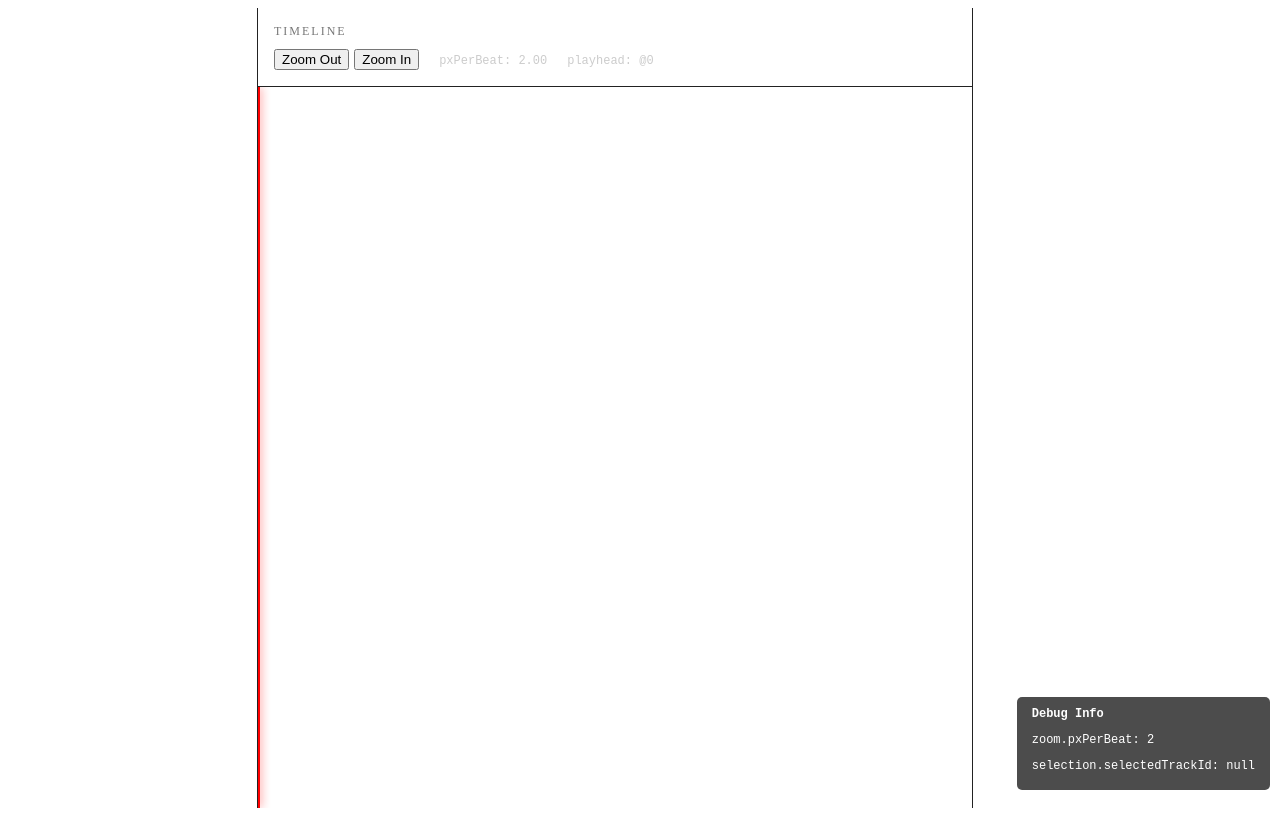
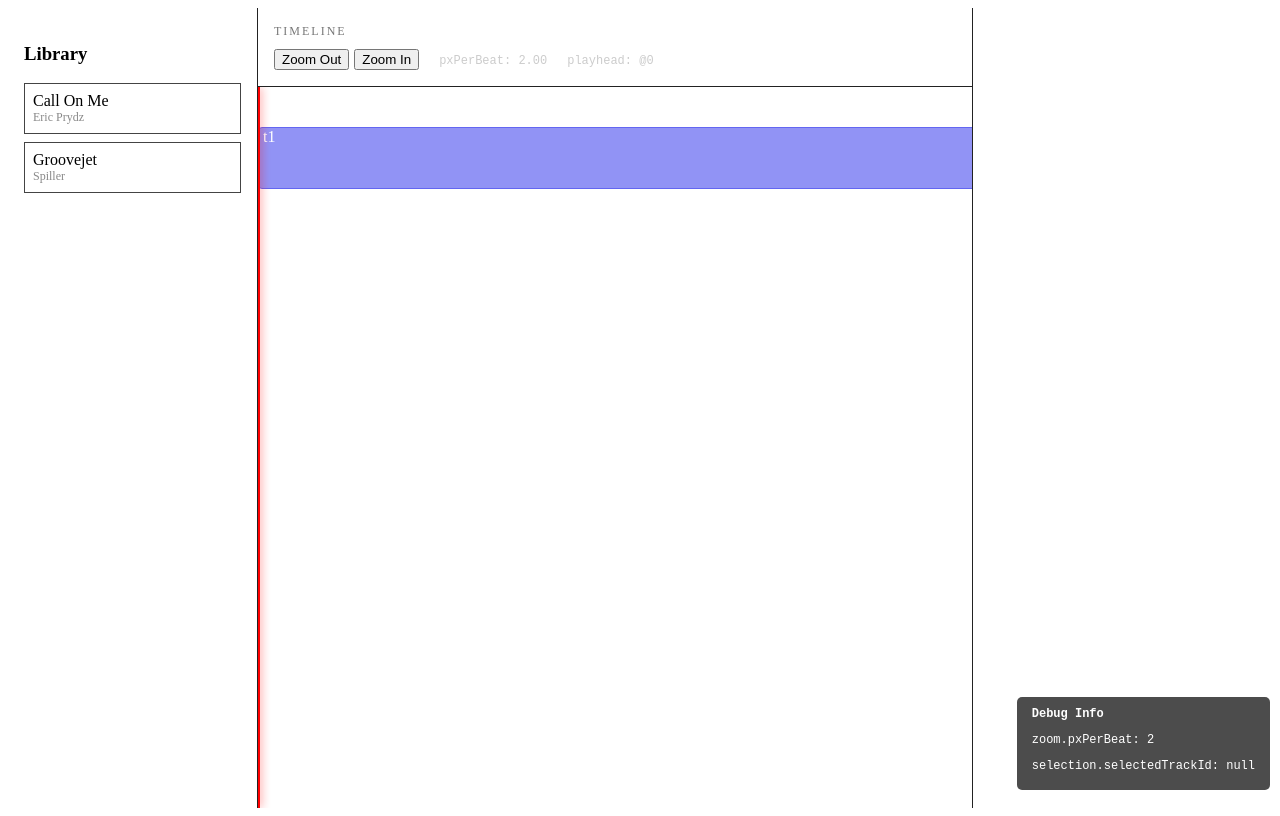
Before and after one commit to nodohq/docs, a React (Vite) app: page / in a window 1280 px wide. Built offline with nearby package versions, Linux system fonts and the light colour scheme.

Commit message:
Ticket #05 — Drag library -> timeline (create blocks)

```diff
--- a/src/App.jsx
+++ b/src/App.jsx
@@ -3,7 +3,7 @@ import React, { useEffect, useRef, useState } from "react";
 import { useProjectStore } from "./store/useProjectStore";
 import { loadProjectState } from "./storage/projectDb";
 import { subscribeProjectPersistence } from "./storage/subscribeProjectPersistence";
-import { beatToPx, pxToBeat } from "./utils/projection";
+import { beatToPx } from "./utils/projection";
 import { snapPxToBeat } from "./utils/snap";
 import Debug from "./components/Debug";
 import BeatGrid from "./components/BeatGrid";
@@ -12,17 +12,18 @@ export default function App() {
   const hydrateFromStorage = useProjectStore((s) => s.hydrateFromStorage);
 
   // --- Store State ---
+  const tracks = useProjectStore((s) => s.tracks);
+  const blocks = useProjectStore((s) => s.timeline.blocks);
+  const createBlockFromTrack = useProjectStore((s) => s.createBlockFromTrack);
   const pxPerBeat = useProjectStore((s) => s.zoom.pxPerBeat);
   const setPxPerBeat = useProjectStore((s) => s.setPxPerBeat);
   const playheadBeat = useProjectStore((s) => s.timeline.playheadBeat);
   const setPlayheadBeat = useProjectStore((s) => s.setPlayheadBeat);
 
-  // --- Ticket #04: Timeline container size for grid rendering ---
   const timelineContainerRef = useRef(null);
   const [timelineWidth, setTimelineWidth] = useState(0);
 
   useEffect(() => {
-    // Load state and set up persistence
     let stopPersistence = null;
     (async () => {
       const saved = await loadProjectState();
@@ -30,7 +31,6 @@ export default function App() {
       stopPersistence = subscribeProjectPersistence(useProjectStore);
     })();
 
-    // Set up ResizeObserver for timeline width
     const observer = new ResizeObserver(entries => {
       if (entries[0]) {
         setTimelineWidth(entries[0].contentRect.width);
@@ -46,7 +46,6 @@ export default function App() {
     };
   }, [hydrateFromStorage]);
 
-  // --- Ticket #04: Click handler for playhead ---
   const handleTimelineClick = (e) => {
     if (!timelineContainerRef.current) return;
     const rect = timelineContainerRef.current.getBoundingClientRect();
@@ -55,10 +54,22 @@ export default function App() {
     setPlayheadBeat(newBeat);
   };
 
-  // --- Debug Info ---
-  const beatTestValue = 128;
-  const pxTestValue = beatToPx(beatTestValue, pxPerBeat);
-  const roundtripBeat = pxToBeat(pxTestValue, pxPerBeat);
+  // --- Ticket #05: Drag and Drop Handlers ---
+  const handleDragOver = (e) => {
+    e.preventDefault(); // Allow drop
+  };
+
+  const handleDrop = (e) => {
+    e.preventDefault();
+    if (!timelineContainerRef.current) return;
+
+    const trackId = e.dataTransfer.getData("text/plain");
+    const rect = timelineContainerRef.current.getBoundingClientRect();
+    const localX = (e.clientX - rect.left) + timelineContainerRef.current.scrollLeft;
+    const beat = snapPxToBeat(localX, pxPerBeat);
+
+    createBlockFromTrack(trackId, beat);
+  };
 
   return (
     <div
@@ -69,7 +80,21 @@ export default function App() {
       }}
     >
       <aside style={{ borderRight: "1px solid #222", padding: 16 }}>
-        {/* ... Library ... */}
+        <h3>Library</h3>
+        {tracks.map((track) => (
+          <div
+            key={track.id}
+            draggable={true}
+            onDragStart={(e) => {
+              e.dataTransfer.setData("text/plain", track.id);
+              e.dataTransfer.effectAllowed = "copy";
+            }}
+            style={{ padding: '8px', border: '1px solid #444', marginBottom: '8px', cursor: 'grab' }}
+          >
+            <div>{track.title}</div>
+            <div style={{ fontSize: '12px', color: '#888' }}>{track.artist}</div>
+          </div>
+        ))}
       </aside>
 
       <main style={{ overflow: "hidden", display: "flex", flexDirection: "column" }}>
@@ -83,13 +108,30 @@ export default function App() {
           </div>
         </div>
 
-        {/* --- TIMELINE CONTENT (Ticket #04) --- */}
         <div
           ref={timelineContainerRef}
           onClick={handleTimelineClick}
+          onDragOver={handleDragOver}
+          onDrop={handleDrop}
           style={{ flexGrow: 1, position: 'relative', overflowX: 'auto', cursor: 'pointer' }}
         >
           <BeatGrid width={timelineWidth} />
+
+          {/* Render Blocks */}
+          {blocks.map(block => (
+            <div key={block.id} style={{
+              position: 'absolute',
+              left: beatToPx(block.startBeat, pxPerBeat),
+              width: beatToPx(block.lengthBeats, pxPerBeat),
+              top: '40px', // Simple static offset for now
+              height: '60px',
+              backgroundColor: 'rgba(99, 102, 241, 0.7)',
+              border: '1px solid rgba(99, 102, 241, 1)',
+              borderRadius: '4px',
+            }}>
+              <span style={{color: 'white', padding: '4px'}}>{block.trackId}</span>
+            </div>
+          ))}
 
           {/* Playhead Marker */}
           <div style={{
--- a/src/store/useProjectStore.js
+++ b/src/store/useProjectStore.js
@@ -1,3 +1,4 @@
+
 import { create } from "zustand";
 import { clampZoom } from "../utils/projection";
 import { snapBeatToBeat } from "../utils/snap";
@@ -25,6 +26,35 @@ const DEFAULT = {
 
 export const useProjectStore = create((set, get) => ({
   ...DEFAULT,
+
+  // --- Block creation (Ticket #05) ---
+  createBlockFromTrack: (trackId, startBeat) => {
+    set(state => {
+      const trackExists = state.tracks.some(t => t.id === trackId);
+      if (!trackExists) {
+        return state; // real no-op
+      }
+
+      const id =
+        (typeof crypto !== "undefined" && crypto.randomUUID)
+          ? crypto.randomUUID()
+          : `b_${Date.now()}_${Math.random()}`;
+
+      const newBlock = {
+        id,
+        trackId,
+        startBeat: snapBeatToBeat(startBeat),
+        lengthBeats: 512,
+      };
+
+      return {
+        timeline: {
+          ...state.timeline,
+          blocks: [...state.timeline.blocks, newBlock],
+        },
+      };
+    });
+  },
 
   // --- Playhead (Ticket #04) ---
   setPlayheadBeat: (beat) => {
@@ -77,7 +107,6 @@ export const useProjectStore = create((set, get) => ({
       zoom: data.zoom ?? state.zoom,
       selection: data.selection ?? state.selection,
       tracks: data.tracks ?? state.tracks,
-      // Ticket #04: Ensure timeline object (including playhead) is hydrated
       timeline: data.timeline ?? state.timeline,
     }));
   },
```
